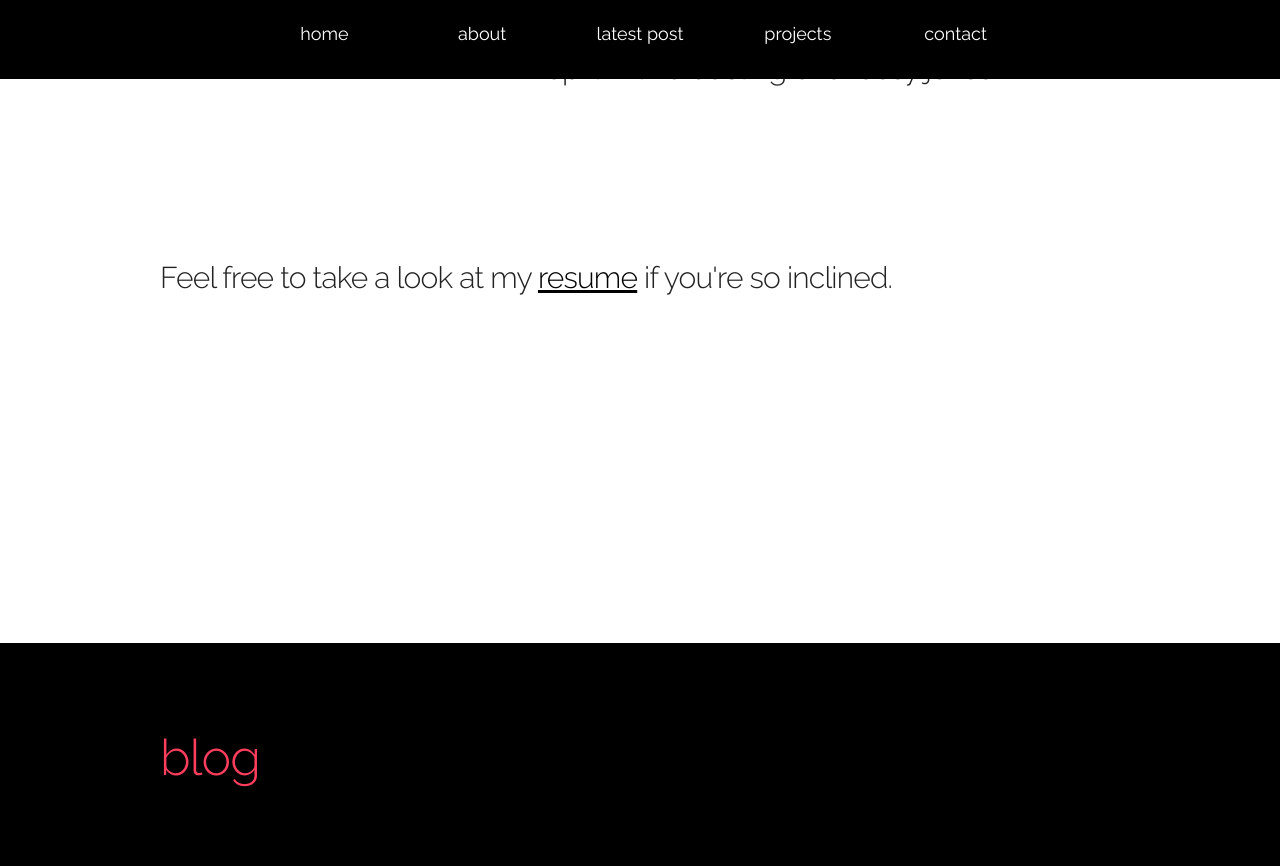
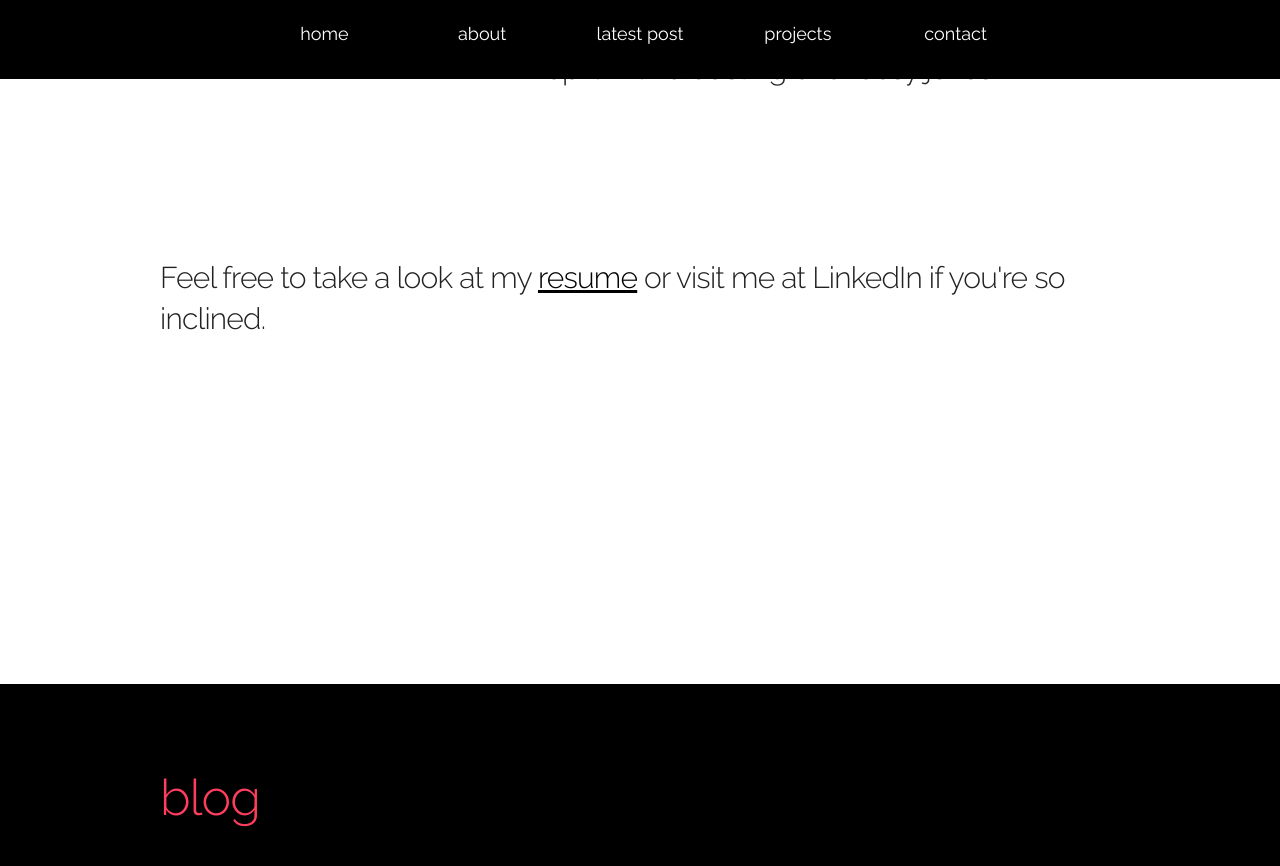
Before and after one commit to drsaeva/drsaeva.github.io, a Jekyll site: the page built from index.html, in a window 1280 px wide and 900 px high, scrolled down 1323 px. Shown: the top 866 px of the window. Built offline with Jekyll 4.4.1, drawn with Linux system fonts in a browser that asks for light colours; nearby versions of some CDN libraries; comment, search, counter and statistics services are not loaded.

Commit message:
Update main.html

```diff
--- a/_layouts/main.html
+++ b/_layouts/main.html
@@ -31,6 +31,8 @@
   <script src="https://ajax.googleapis.com/ajax/libs/jquery/3.2.1/jquery.min.js"></script>
   <!-- Scroll to -->
   <script src="http://cdn.jsdelivr.net/jquery.scrollto/2.1.2/jquery.scrollTo.min.js"></script>
+  <!-- LinkedIn -->
+  <script src="//platform.linkedin.com/in.js" type="text/javascript"></script>
 
 </head>
 <body>
@@ -83,7 +85,8 @@
         </h4>
       </div>
       <div class="about twelve columns" style="margin-bottom: 25%">
-        <h4>Feel free to take a look at my <a href="/resume.pdf">resume</a> if you're so inclined.</h4>
+        <h4>Feel free to take a look at my <a href="/resume.pdf">resume</a> or visit me at LinkedIn <script type="IN/MemberProfile" data-id="https://www.linkedin.com/in/david-r-saeva-99aa5828" data-format="hover" data-related="false"></script>
+ if you're so inclined.</h4>
       </div>
     </div>
   </section>
```
